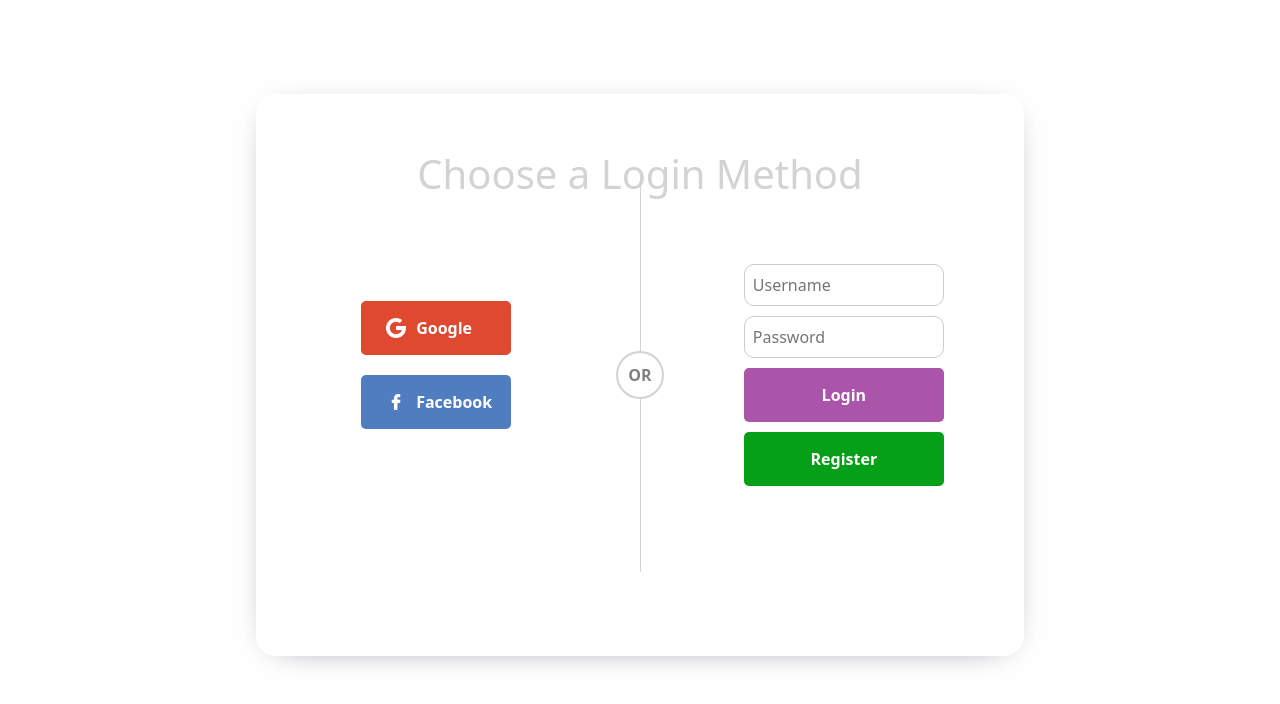
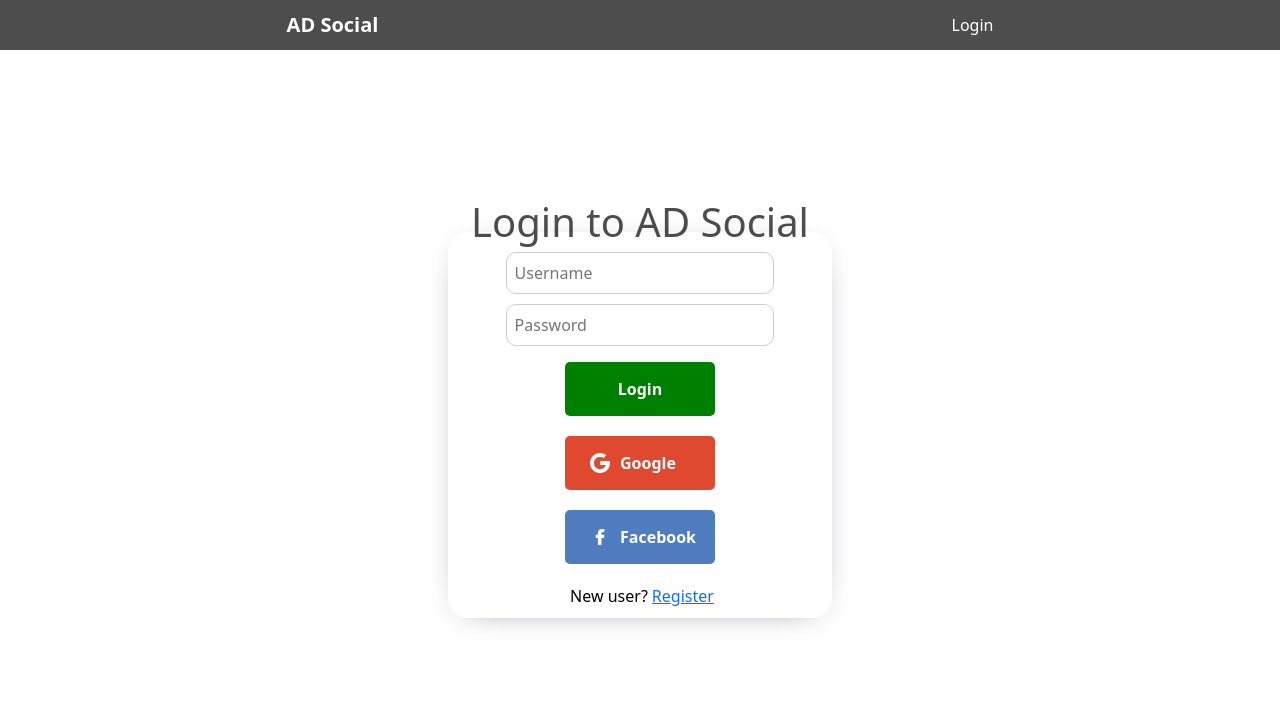
Before and after one commit to EatWellTeam/EatWell-Back, a React (Create React App) app in the folder frontend/: page /login in a window 1280 px wide. Shown: the top 704 px of the page. Built offline with nearby package versions, Linux system fonts and the light colour scheme; the HTML template or start-up script is replaced by a standard one.

Commit message:
Login form without functionality

```diff
--- a/frontend/src/App.css
+++ b/frontend/src/App.css
@@ -1,6 +1,6 @@
-.navbar {
+.myNavbar {
   height: 50px;
-  background-color: rgba(102, 16, 83, 0.698);
+  background-color: rgba(0, 0, 0, 0.698);
   color: white;
   display: flex;
   align-items: center;
@@ -105,13 +105,13 @@
   justify-content: center;
 }
 
-.wrapper {
-  width: 60%;
-  height: 75%;
+.myWrapper {
+  width: 30%;
   -webkit-box-shadow: 0px 5px 33px -21px rgba(66, 68, 90, 1);
   -moz-box-shadow: 0px 5px 33px -21px rgba(66, 68, 90, 1);
   box-shadow: 0px 5px 33px -21px rgba(66, 68, 90, 1);
   display: flex;
+  flex-direction: column;
   align-items: center;
   border-radius: 20px;
 }
@@ -142,8 +142,8 @@
 }
 
 .line {
-  width: 0.5px;
-  height: 70%;
+  height: 0.5px;
+  width: 70%;
   background-color: lightgray;
   position: absolute;
   top: 0;
@@ -189,7 +189,7 @@ input {
 }
 
 .submit {
-  width: 200px;
+  width: 70%;
   background-color: rgba(128, 0, 128, 0.671);
   color: white;
   font-weight: bold;
@@ -216,13 +216,7 @@ input {
   }
 
   .wrapper {
-    width: 65%;
-    height: 90%;
     flex-direction: column;
-  }
-
-  .loginTitle {
-    display: none;
   }
 
   .center {
@@ -234,10 +228,6 @@ input {
     padding: 20px;
   }
 
-  .right {
-    padding: 20px;
-  }
-
   .line {
     height: 0.5px;
     width: 300px;
--- a/frontend/src/App.tsx
+++ b/frontend/src/App.tsx
@@ -1,17 +1,17 @@
 import React from "react";
 import "./App.css";
+import "bootstrap/dist/css/bootstrap.min.css";
+import { BrowserRouter as Router, Route, Routes } from "react-router-dom";
 import Login from "./components/Login";
-import { BrowserRouter as Router, Route, Routes } from "react-router-dom";
-import "bootstrap/dist/css/bootstrap.min.css";
+import Navbar from "./components/Navbar";
 
 function App() {
   return (
     <Router>
-      <>
-        <Routes>
-          <Route path="/login" element={<Login />} />
-        </Routes>
-      </>
+      <Navbar></Navbar>
+      <Routes>
+        <Route path="/login" element={<Login />} />
+      </Routes>
     </Router>
   );
 }
--- a/frontend/src/components/Login.tsx
+++ b/frontend/src/components/Login.tsx
@@ -42,9 +42,27 @@ const Login = () => {
 
   return (
     <div className="login">
-      <h1 className="loginTitle">Choose a Login Method</h1>
-      <div className="wrapper">
+      <div className="myWrapper">
+        <h1 className="loginTitle mt-5">Login to AD Social</h1>
+        <div className="center">
+          <div className="line" />
+          {/* <div className="or">OR</div> */}
+        </div>
+        <div className="details">
+          <input
+            type="text"
+            placeholder="Username"
+            className="custom-input"
+            style={{ borderRadius: "10px" }}
+          />
+          <input
+            type="text"
+            placeholder="Password"
+            className="custom-input mb-3"
+          />
+        </div>
         <div className="left">
+          <button className="loginButton adLogin">Login</button>
           <div className="loginButton google" onClick={google}>
             <img src={Google} alt="" className="icon" />
             Google
@@ -53,23 +71,11 @@ const Login = () => {
             <img src={Facebook} alt="" className="icon" />
             Facebook
           </div>
+          <div className="register">
+            <span className="mx-1">New user?</span>
+            <a href="/register">Register</a>
+          </div>
         </div>
-        <div className="center">
-          <div className="line" />
-          <div className="or">OR</div>
-        </div>
-        <div className="right">
-          <input
-            type="text"
-            placeholder="Username"
-            className="custom-input"
-            style={{ borderRadius: "10px" }}
-          />
-          <input type="text" placeholder="Password" className="custom-input" />
-          <button className="submit">Login</button>
-          <button className="submit register">Register</button>
-        </div>
-        <div></div>
       </div>
     </div>
   );
--- /dev/null
+++ b/frontend/src/components/Navbar.tsx
@@ -0,0 +1,45 @@
+import { Link } from "react-router-dom";
+
+// Define the type for the 'user' prop
+interface User {
+  displayName: string;
+  photos: { value: string }[];
+  // Add other properties if needed
+}
+
+interface NavbarProps {
+  user?: User | null; // User prop is optional
+}
+
+const Navbar: React.FC<NavbarProps> = ({ user }) => {
+  const logout = () => {
+    window.open("http://localhost:5000/auth/logout", "_self");
+  };
+
+  return (
+    <div className="myNavbar">
+      <span className="logo">
+        <Link className="link" to="/">
+          AD Social
+        </Link>
+      </span>
+      {user ? (
+        <ul className="list">
+          <li className="listItem">
+            <img src={user.photos[0].value} alt="" className="avatar" />
+          </li>
+          <li className="listItem">{user.displayName}</li>
+          <li className="listItem" onClick={logout}>
+            Logout
+          </li>
+        </ul>
+      ) : (
+        <Link className="link" to="login">
+          Login
+        </Link>
+      )}
+    </div>
+  );
+};
+
+export default Navbar;
--- a/frontend/src/components/login.css
+++ b/frontend/src/components/login.css
@@ -76,6 +76,7 @@
 }
 
 .custom-input {
+  width: 70%;
   border-radius: 10px;
   padding: 8px;
   margin-bottom: 10px;
@@ -83,15 +84,32 @@
 }
 
 .register {
-  background-color: #05a017;
-  color: rgb(255, 255, 255);
-  margin-top: 10px; /* Example margin-top */
+  color: rgb(0, 0, 0);
+  margin-bottom: 10px;
   display: inline-block; /* Ensures that it behaves like a block-level element */
   text-decoration: none; /* Remove default underline for links */
-  cursor: pointer; /* Add cursor style to indicate it's clickable */
+  /* Add cursor style to indicate it's clickable */
 }
 
-.register:hover {
-  /* Add styles for when the link is hovered */
-  background-color: #038512; /* Darker gray hover background color */
+a {
+  cursor: pointer;
 }
+
+.details {
+  height: 100%;
+  width: 100%;
+  display: flex;
+  flex-direction: column;
+  align-items: center;
+  margin-top: 20px;
+}
+
+.adLogin {
+  background-color: green;
+  justify-content: center;
+  border: 0;
+}
+
+.loginTitle {
+  color: rgba(0, 0, 0, 0.698);
+}
```
